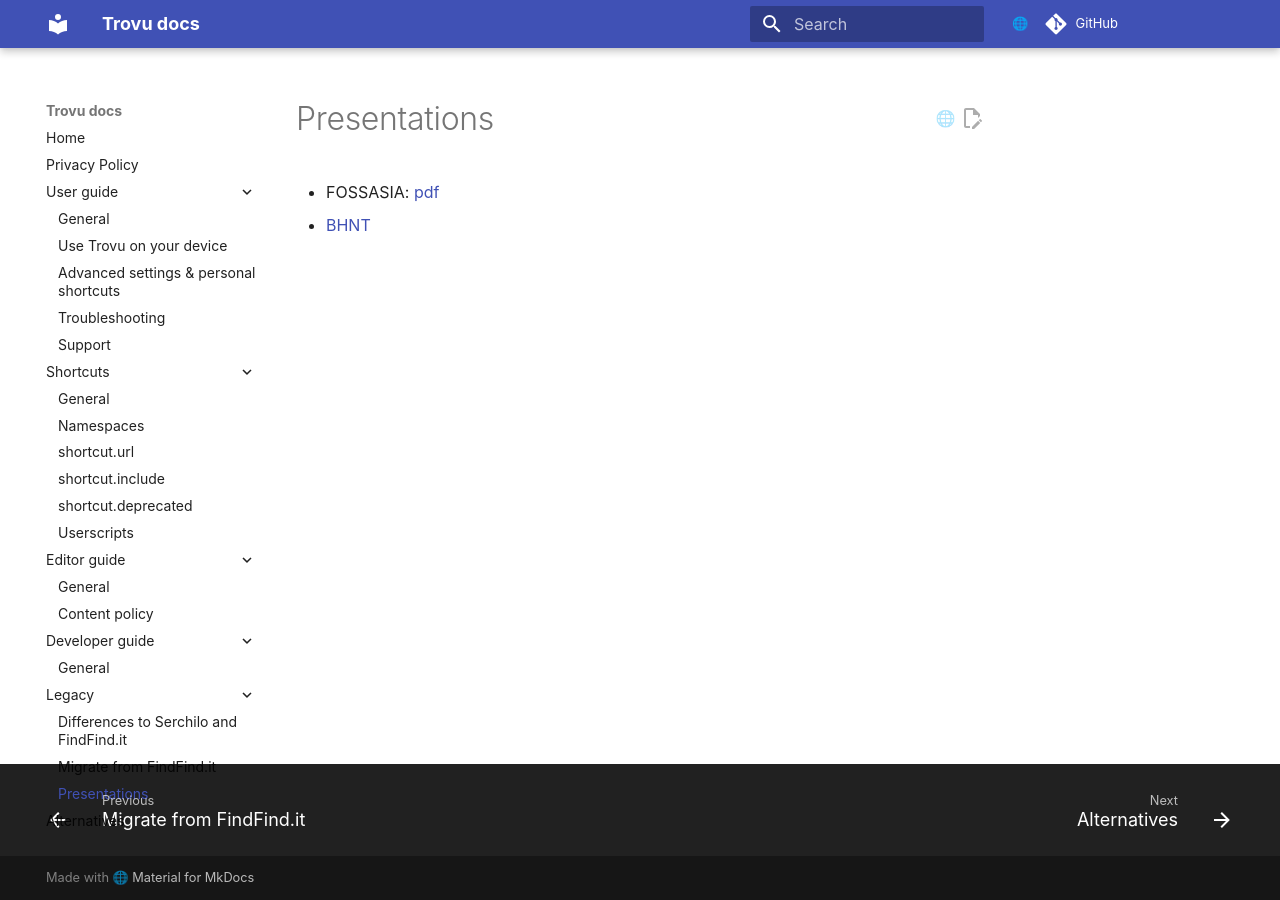
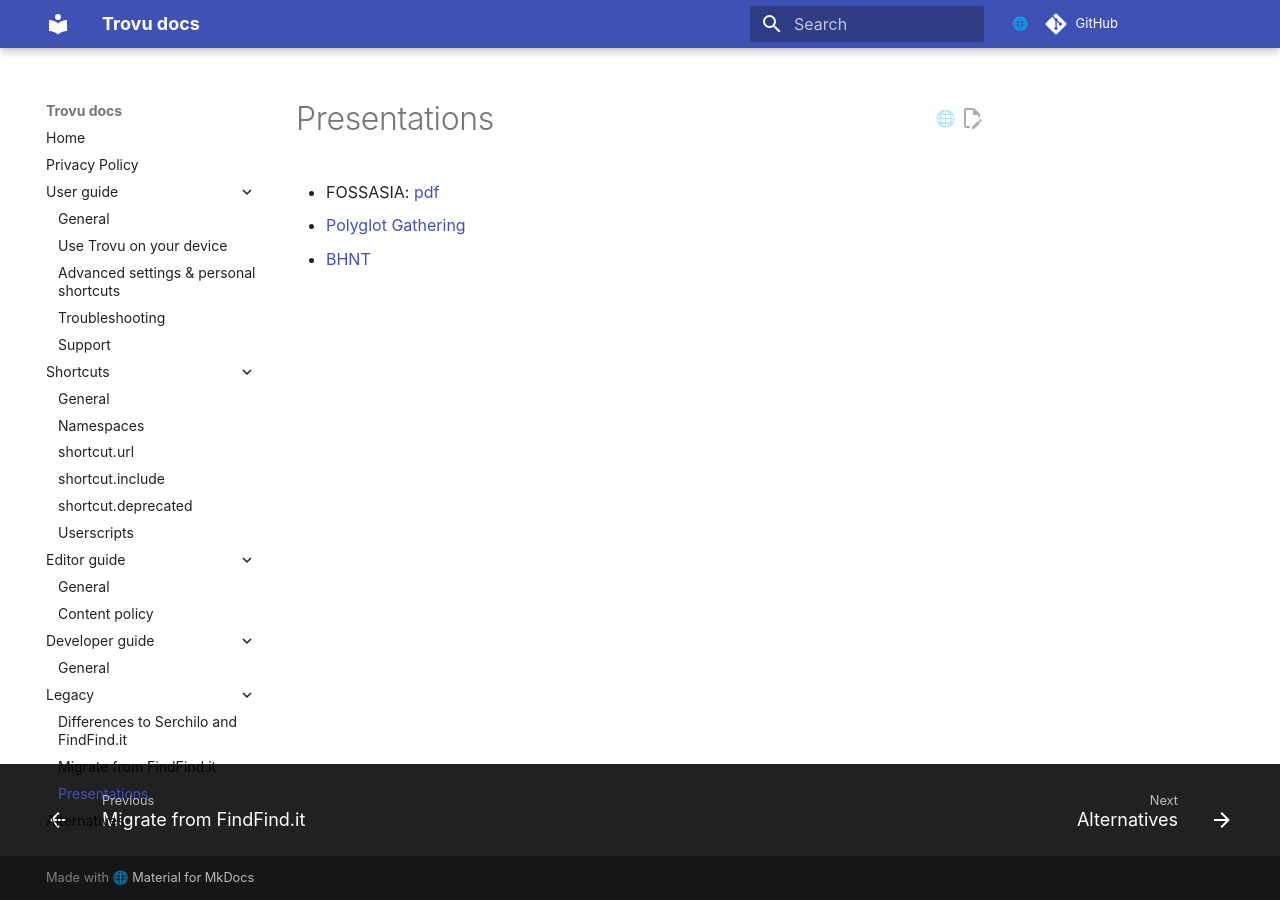
Before and after one commit to trovu/trovu, an MkDocs documentation site: the page built from docs/presentations/index.md, in a window 1280 px wide. Built offline with MkDocs 1.6.1 and Material for MkDocs 9.7.7, drawn with Linux system fonts in a browser that asks for light colours; comment, search, counter and statistics services are not loaded.

Commit message:
Link pg.md.

```diff
--- a/docs/presentations/index.md
+++ b/docs/presentations/index.md
@@ -1,4 +1,5 @@
 # Presentations
 
 -   FOSSASIA: [pdf](/pdf/fossasia.pdf)
+-   [Polyglot Gathering](pg.md)
 -   [BHNT](bhnt.md)
```
